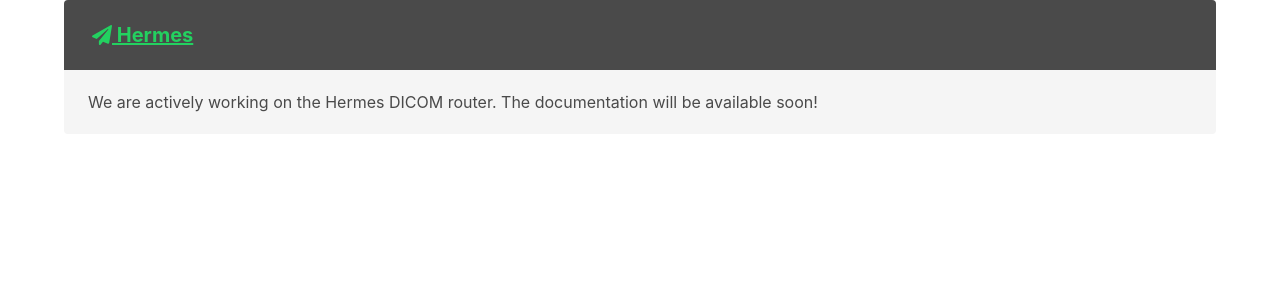
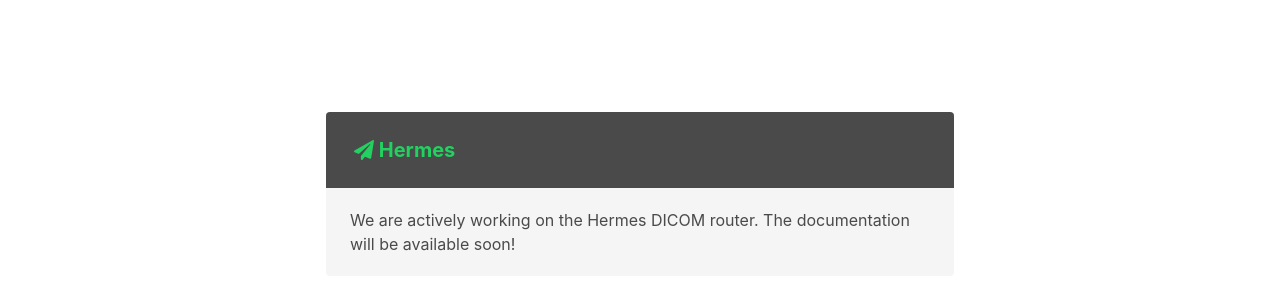
Before and after one commit to hermes-router/hermes-doc, a plain HTML site: page index.html in a window 1280 px wide. Drawn offline with nearby package versions, Linux system fonts and the light colour scheme.

Commit message:
Update index.html

```diff
--- a/index.html
+++ b/index.html
@@ -13,16 +13,24 @@
   </head>
 <body>
   <div class="container">
-  <article class="message">
+    <div class="columns is-vcentered is-centered">
+      <div class="column is-full" style="margin-bottom: 100px;"></div>
+    </div></div>
+    <div class="columns is-vcentered is-centered">
+      <div class="column is-half" >
+  <article class="message"">
     <div class="message-header">
-          <a class="navbar-item has-text-success is-size-5" href="">
+      <div class="navbar-brand">
+          <a class="navbar-item has-text-success is-size-5" style="text-decoration: none;" href="">
             <strong><i class="fas fa-paper-plane"></i> Hermes</strong>
           </a>
+      </div>
     </div>
     <div class="message-body">
       We are actively working on the Hermes DICOM router. The documentation will be available soon!
     </div>
   </article>
+    </div></div>
   </div>
 </body>
 </html>
```
